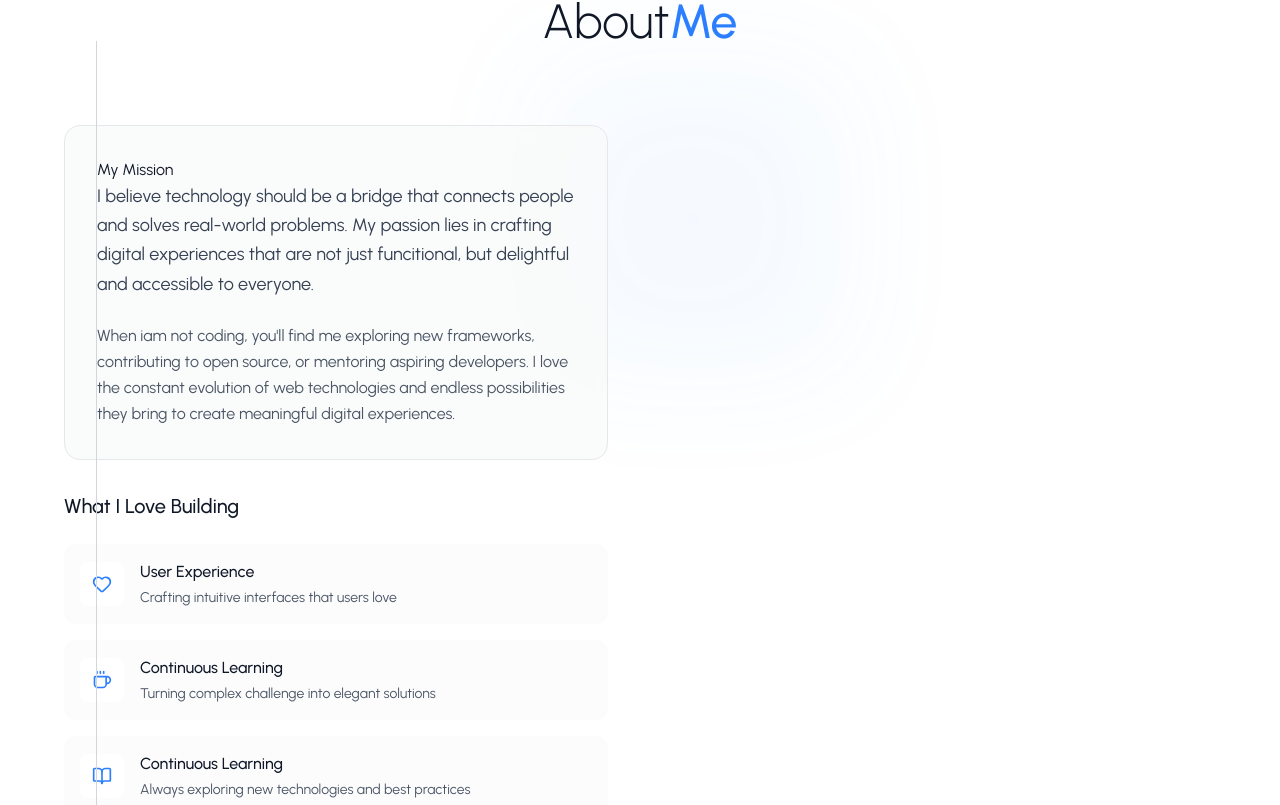
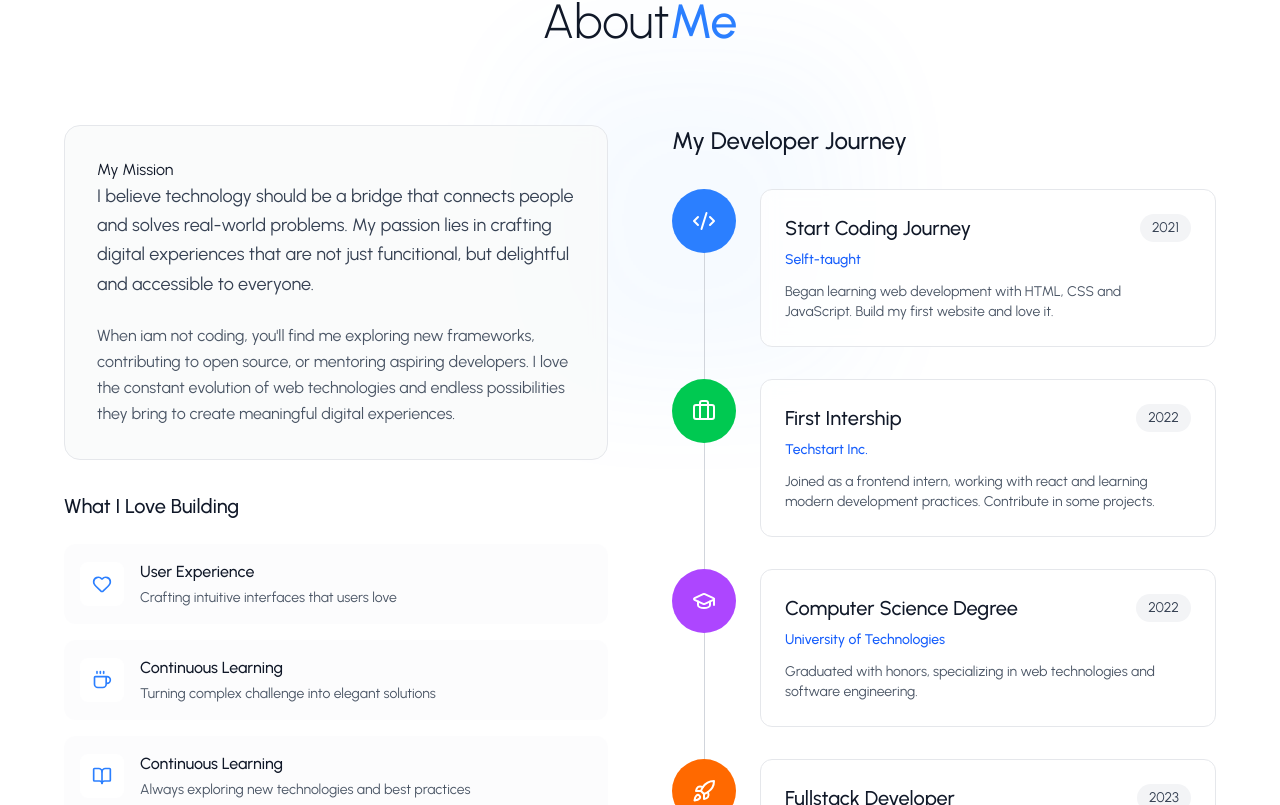
Before and after one commit to rhizaqi/WEB-Portfolio, a React (Vite) app in the folder dev-portfolio/: page / in a window 1280 px wide. Shown: the part 3735-4540 px from the top of the page. Built offline with nearby package versions, Linux system fonts and the light colour scheme.

Commit message:
feat: fixing layout about section

```diff
--- a/dev-portfolio/src/components/sections/AboutSection.jsx
+++ b/dev-portfolio/src/components/sections/AboutSection.jsx
@@ -69,7 +69,9 @@ export default function AboutSection() {
           }`}
         />
       </motion.div>
+
       <div className="max-w-6xl mx-auto relative z-10">
+
         {/* Section Header */}
         <motion.div
           initial="hidden"
@@ -85,6 +87,7 @@ export default function AboutSection() {
           >
             Get to know me
           </motion.div>
+
           <motion.h2
             variants={itemVariants}
             className="text-3xl md:text-5xl font-light mb-6"
@@ -182,39 +185,45 @@ export default function AboutSection() {
               </div>
               {/* DigitalSignature */}
               <div className="flex justify-center">
-                <img src={SIGNATURE} alt="signature" />
+                <img src={SIGNATURE} alt="signature" className="w-28" />
               </div>
               <div className="text-lg font-medium text-blue-500 mt-2">
                 Alex Johnson
               </div>
             </motion.div>
+          </motion.div>
+
           {/* Developer Journey Timeline */}
           <motion.div
             ref={timelineRef}
             initial={timelineRef ? "visible" : "hidden"}
             variants={timelineVariants}
-              className=""
+            className="relative"
           >
-              <h3 className="">My Developer Journey</h3>
+            <h3 className="text-2xl font-medium mb-8 text-center lg:text-left">
+              My Developer Journey
+            </h3>
             {/* Timeline Line */}
             <div
               className={`absolute left-8 top-16 bottom-0 w-px ${
                 isDarkMode ? "bg-gray-700" : "bg-gray-300"
               }`}
             />
-              <div className="">
+            <div className="space-y-8">
               {JOURNEY_STEPS.map((step, index) => (
                 <motion.div
                   key={index}
                   variants={stepVariants}
                   whileHover={{ x: 4 }}
-                    className=""
+                  className="relative flex items-start space-x-6 group"
                 >
                   {/* Timeline Dot */}
                   <div
                     className={`relative z-10 flex-shrink-0 w-16 h-16 rounded-full ${step.color} flex items-center justify-center group-hover:scale-110 transition-transform duration-300`}
                   >
-                      <step.icon size={24} className="" />
+                    <step.icon size={24} className="text-white" />
+                  </div>
+
                   {/* Content */}
                   <div
                     className={`flex-grow p-6 rounded-xl border transition-all duration-300 ${
@@ -223,15 +232,39 @@ export default function AboutSection() {
                         : "bg-white/80 border-gray-200 group-hover:border-gray-300 group-hover:bg-white"
                     } backdrop-blur-sm`}
                   >
-                        <h4>{/* here 1:25:00 */}</h4>
+                    <div className="flex items-center justify-between mb-2">
+                      <h4 className="text-xl font-medium">{step.title}</h4>
+                      <span
+                        className={`text-sm px-3 py-1 rounded-full ${
+                          isDarkMode
+                            ? "bg-gray-700 text-gray-300"
+                            : "bg-gray-100 text-gray-700"
+                        }`}
+                      >
+                        {step.years}
+                      </span>
                     </div>
+                    <div
+                      className={`text-sm font-medium ${
+                        isDarkMode ? "text-blue-400" : "text-blue-600"
+                      } mb-3`}
+                    >
+                      {step.company}
+                    </div>
+                    <p
+                      className={`text-sm leading-relax ${
+                        isDarkMode ? "text-gray-400" : "text-gray-600"
+                      }`}
+                    >
+                      {step.description}
+                    </p>
                   </div>
                 </motion.div>
               ))}
             </div>
           </motion.div>
-          </motion.div>
         </div>
+        {/* Call to Action */}
       </div>
     </section>
   );
--- a/dev-portfolio/src/utils/data.js
+++ b/dev-portfolio/src/utils/data.js
@@ -176,8 +176,17 @@ export const PROJECTS = [
 export const JOURNEY_STEPS = [
   {
     years: "2021",
-    title: "Start coding journey",
+    title: "Start Coding Journey",
     company: "Selft-taught",
+    description:
+      "Began learning web development with HTML, CSS and JavaScript. Build my first website and love it.",
+    icon: Code2,
+    color: "bg-blue-500",
+  },
+  {
+    years: "2022",
+    title: "First Intership",
+    company: "Techstart Inc.",
     description:
       "Joined as a frontend intern, working with react and learning modern development practices. Contribute in some projects.",
     icon: Briefcase,
```
Lines whose indentation alone changed are shown as unchanged.
